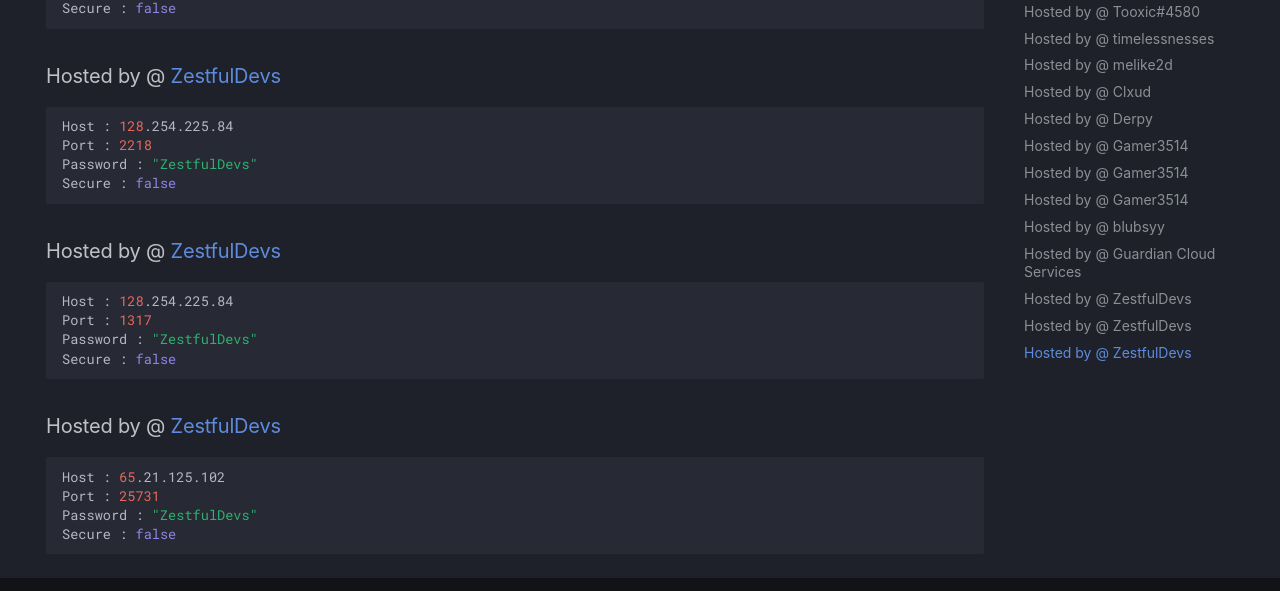
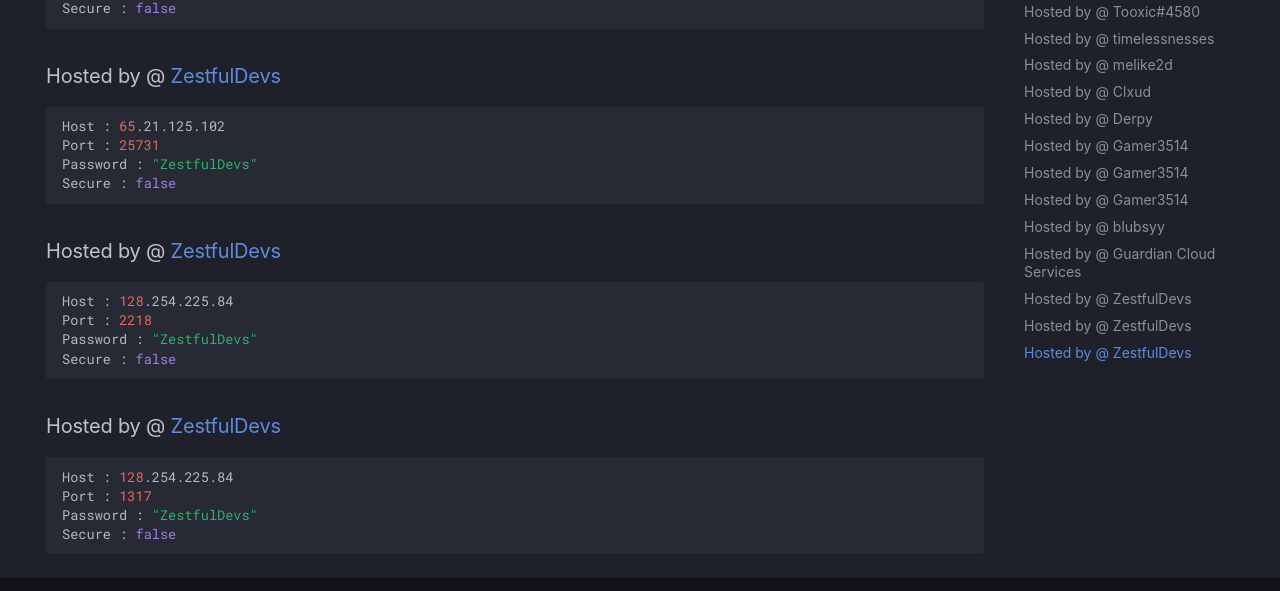
Before and after one commit to DarrenOfficial/lavalink-list, an MkDocs documentation site: the page built from docs/NoSSL/lavalink-without-ssl.md, in a window 1280 px wide and 900 px high, scrolled down 2828 px. Shown: the part 258-849 px from the top of the window. Built offline with MkDocs 1.6.1 and Material for MkDocs 9.7.7, drawn with Linux system fonts in a browser that asks for light colours; comment, search, counter and statistics services are not loaded; a style sheet for code colours, icons or effects is not loaded; part of the change alters nothing that is shown.

Commit message:
Update lavalink-without-ssl.md

````diff
--- a/docs/NoSSL/lavalink-without-ssl.md
+++ b/docs/NoSSL/lavalink-without-ssl.md
@@ -138,6 +138,14 @@ Secure : false
 
 ### Hosted by @ [ZestfulDevs](https://discord.com/invite/W4gFEYvrG9)
 ```bash
+Host : 65.21.125.102
+Port : 25731
+Password : "ZestfulDevs"
+Secure : false
+```
+
+### Hosted by @ [ZestfulDevs](https://discord.com/invite/W4gFEYvrG9)
+```bash
 Host : 128.254.225.84
 Port : 2218
 Password : "ZestfulDevs"
@@ -151,11 +159,3 @@ Port : 1317
 Password : "ZestfulDevs"
 Secure : false
 ```
-
-### Hosted by @ [ZestfulDevs](https://discord.com/invite/W4gFEYvrG9)
-```bash
-Host : 65.21.125.102
-Port : 25731
-Password : "ZestfulDevs"
-Secure : false
-```
````
